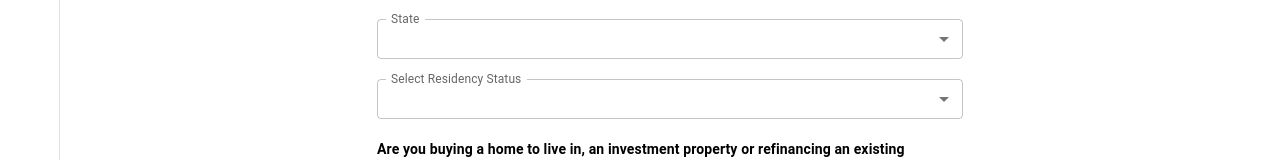
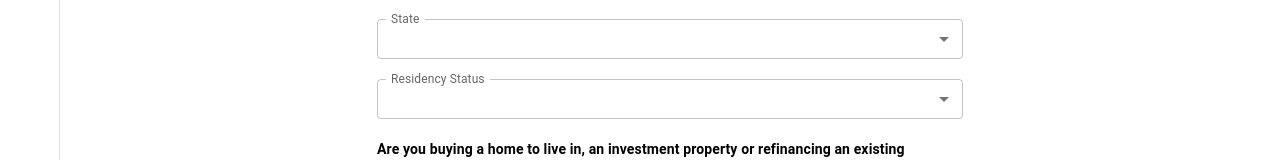
Before and after one commit to peguses/lead-mgmt-fe, a React (Create React App) app: page / in a window 1280 px wide. Shown: the part 552-712 px from the top of the page. Built offline with nearby package versions, Linux system fonts and the light colour scheme; what axios-mock-adapter would draw is missing.

Commit message:
View ui improvement

```diff
--- a/src/shared/components/FinancialInformation.tab.tsx
+++ b/src/shared/components/FinancialInformation.tab.tsx
@@ -151,7 +151,7 @@ const FinancialInformationTab = forwardRef(
                       </InputAdornment>
                     ),
                     sx: {
-                      marginTop: "20px",
+                      marginTop: !readonly ? "20px" : "",
                     },
                   },
                 }}
@@ -196,7 +196,7 @@ const FinancialInformationTab = forwardRef(
                       </InputAdornment>
                     ),
                     sx: {
-                      marginTop: "20px",
+                      marginTop: !readonly ? "20px" : "",
                     },
                   },
                 }}
--- a/src/shared/components/PersonalInformation.tab.tsx
+++ b/src/shared/components/PersonalInformation.tab.tsx
@@ -129,7 +129,7 @@ const PersonalInformationTab = forwardRef(
                 </InputAdornment>
               ),
               sx: {
-                marginTop: "20px",
+                 marginTop: !readonly ? "20px" : "",
               },
             },
           }}
@@ -159,7 +159,7 @@ const PersonalInformationTab = forwardRef(
                 </InputAdornment>
               ),
               sx: {
-                marginTop: "20px",
+                marginTop: !readonly ? "20px" : "",
               },
             },
           }}
@@ -193,7 +193,7 @@ const PersonalInformationTab = forwardRef(
                 </InputAdornment>
               ),
               sx: {
-                marginTop: "20px",
+                marginTop: !readonly ? "20px" : "",
               },
             },
           }}
@@ -227,7 +227,7 @@ const PersonalInformationTab = forwardRef(
                 </InputAdornment>
               ),
               sx: {
-                marginTop: "20px",
+                marginTop: !readonly ? "20px" : "",
               },
             },
           }}
@@ -242,7 +242,7 @@ const PersonalInformationTab = forwardRef(
           size="small"
           fullWidth
           sx={{
-            marginTop: "20px",
+            marginTop: !readonly ? "20px" : "",
           }}
           error={Boolean(errors.state)}
         >
@@ -282,7 +282,7 @@ const PersonalInformationTab = forwardRef(
           variant={readonly ? "filled" : "outlined"}
           fullWidth
           size="small"
-          sx={{ marginTop: "20px" }}
+          sx={{ marginTop: !readonly ? "20px" : "" }}
           error={Boolean(errors.residencyStatus)}
         >
           <InputLabel
@@ -290,7 +290,7 @@ const PersonalInformationTab = forwardRef(
             id="residencyStatus"
             shrink
           >
-            Select Residency Status
+            Residency Status
           </InputLabel>
           <Controller
             name="residencyStatus"
@@ -301,7 +301,7 @@ const PersonalInformationTab = forwardRef(
               <Select
                 id="residencyStatus"
                 labelId="residencyStatus-label"
-                label="Select Residency Status"
+                label="Residency Status"
                 {...field}
                 displayEmpty
                 onChange={(e) => {
@@ -337,9 +337,6 @@ const PersonalInformationTab = forwardRef(
           sx={{ marginTop: "20px" }}
           error={Boolean(errors.investmentType)}
         >
-          <InputLabel htmlFor="investmentType-label" id="investmentType" shrink>
-            Select Residency Status
-          </InputLabel>
           <Controller
             name="investmentType"
             control={control}
@@ -349,7 +346,6 @@ const PersonalInformationTab = forwardRef(
               <Select
                 id="investmentType"
                 labelId="investmentType-label"
-                label="Select Residency Status"
                 {...field}
                 displayEmpty
                 onChange={(e) => {
```
